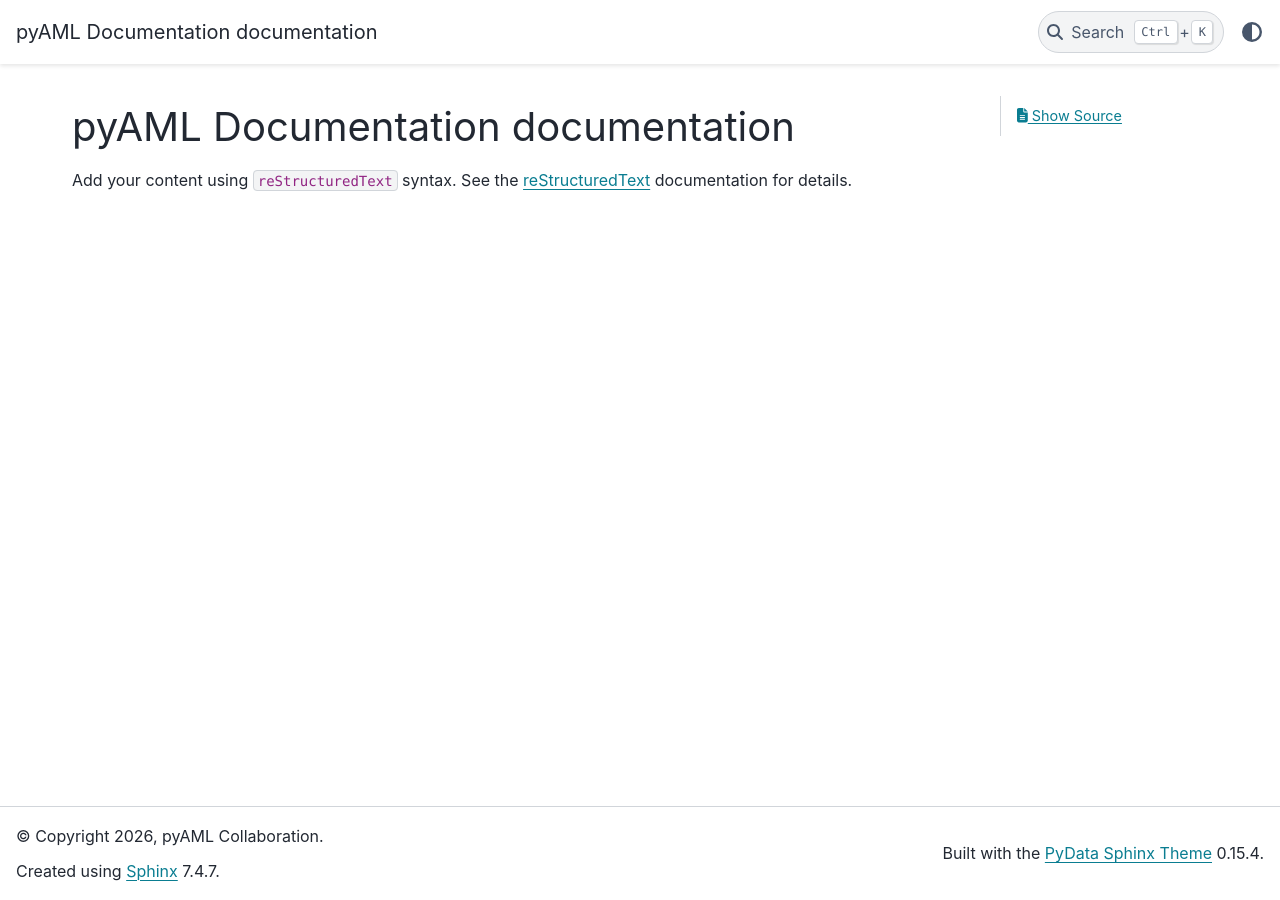
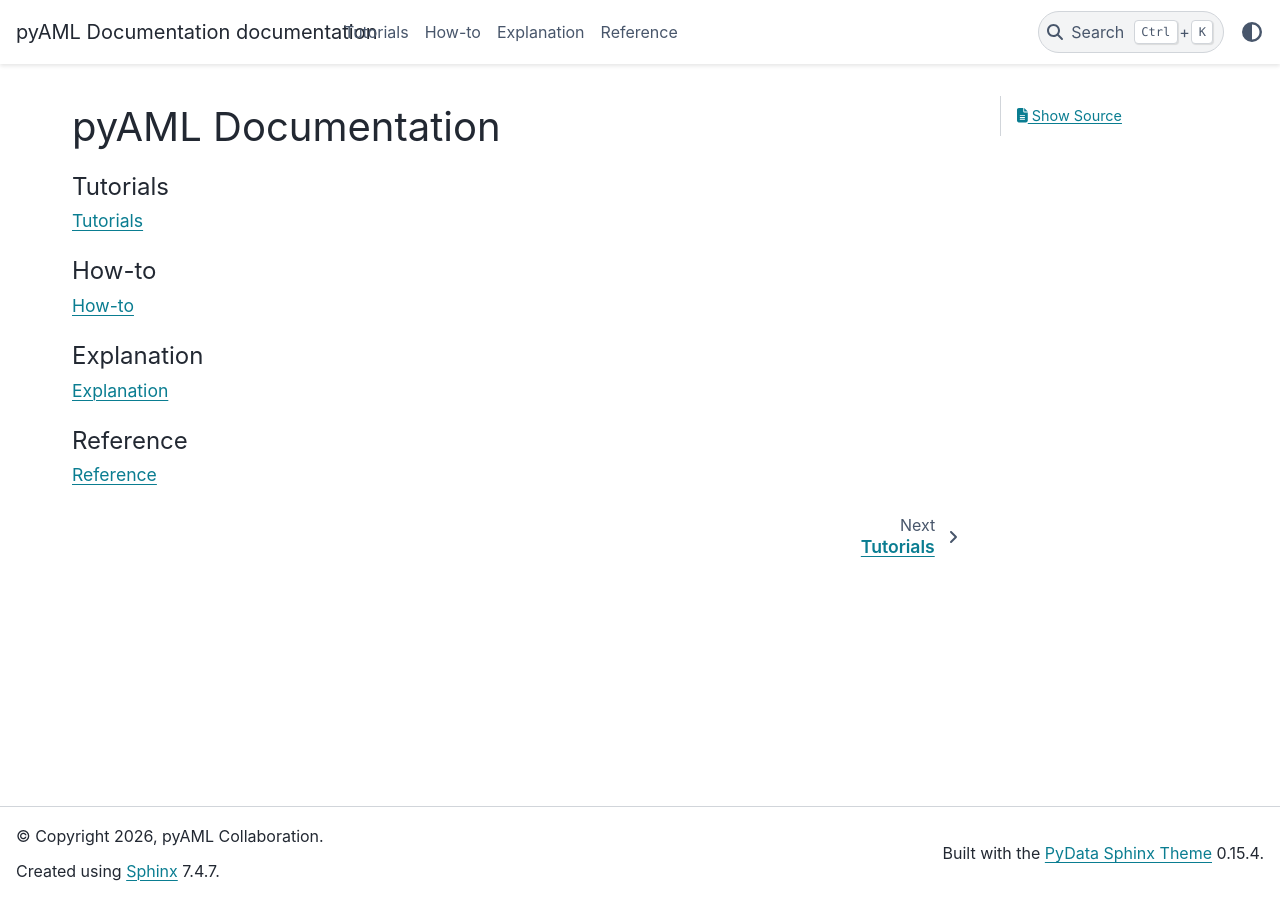
Before and after one commit to python-accelerator-middle-layer/documentation, a Sphinx documentation site: the page built from docs/source/index.rst, in a window 1280 px wide. Built offline with Sphinx 7.4.7 and the PyData theme 0.15.4, drawn with Linux system fonts in a browser that asks for light colours.

Commit message:
Add initial menu structure and temporary content.

```diff
--- a/docs/source/explanation/index.rst
+++ b/docs/source/explanation/index.rst
@@ -0,0 +1,4 @@
+Explanation
+=========
+
+Welcome to the explanations section.
--- a/docs/source/how-to/index.rst
+++ b/docs/source/how-to/index.rst
@@ -0,0 +1,4 @@
+How-to
+=========
+
+Welcome to the how-to section.
--- a/docs/source/index.rst
+++ b/docs/source/index.rst
@@ -1,16 +1,26 @@
-.. pyAML Documentation documentation master file, created by
-   sphinx-quickstart on Wed Jul 22 20:29:24 2026.
-   You can adapt this file completely to your liking, but it should at least
-   contain the root `toctree` directive.
-
-pyAML Documentation documentation
-=================================
-
-Add your content using ``reStructuredText`` syntax. See the
-`reStructuredText <https://www.sphinx-doc.org/en/master/usage/restructuredtext/index.html>`_
-documentation for details.
-
+pyAML Documentation
+===================
 
 .. toctree::
-   :maxdepth: 2
-   :caption: Contents:
+   :maxdepth: 1
+   :caption: Tutorials
+
+   tutorials/index
+
+.. toctree::
+   :maxdepth: 1
+   :caption: How-to
+
+   how-to/index
+
+.. toctree::
+   :maxdepth: 1
+   :caption: Explanation
+
+   explanation/index
+
+.. toctree::
+   :maxdepth: 1
+   :caption: Reference
+
+   reference/index
--- a/docs/source/reference/index.rst
+++ b/docs/source/reference/index.rst
@@ -0,0 +1,4 @@
+Reference
+=========
+
+Welcome to the reference section.
--- a/docs/source/tutorials/index.rst
+++ b/docs/source/tutorials/index.rst
@@ -0,0 +1,4 @@
+Tutorials
+=========
+
+Welcome to the tutorials section.
```
